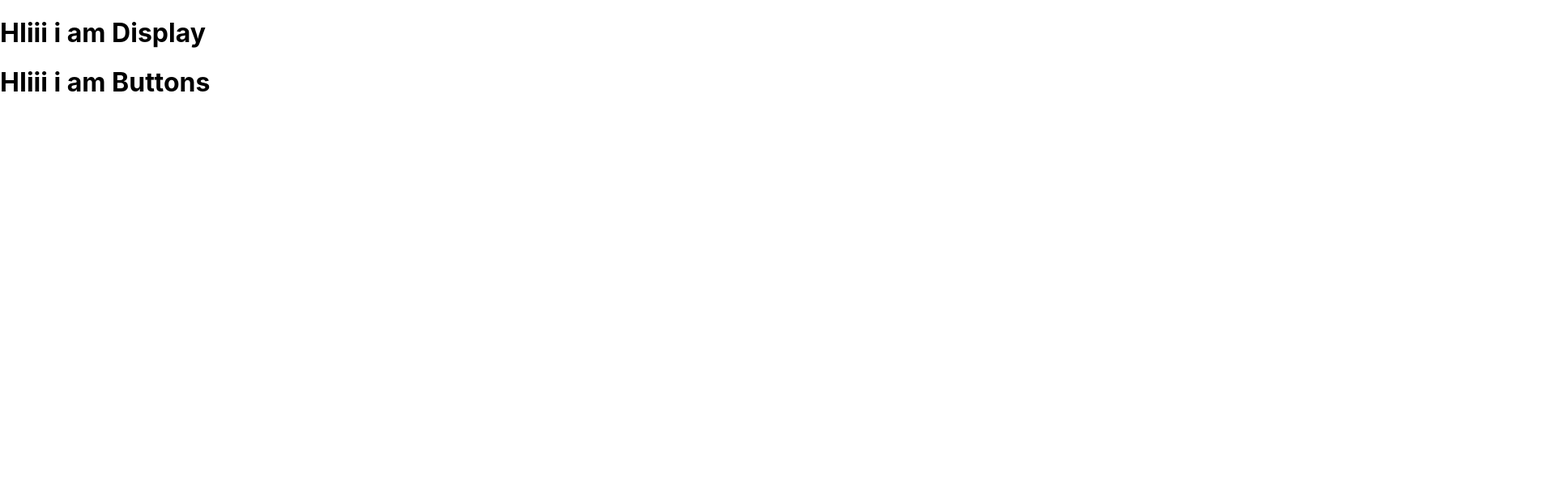
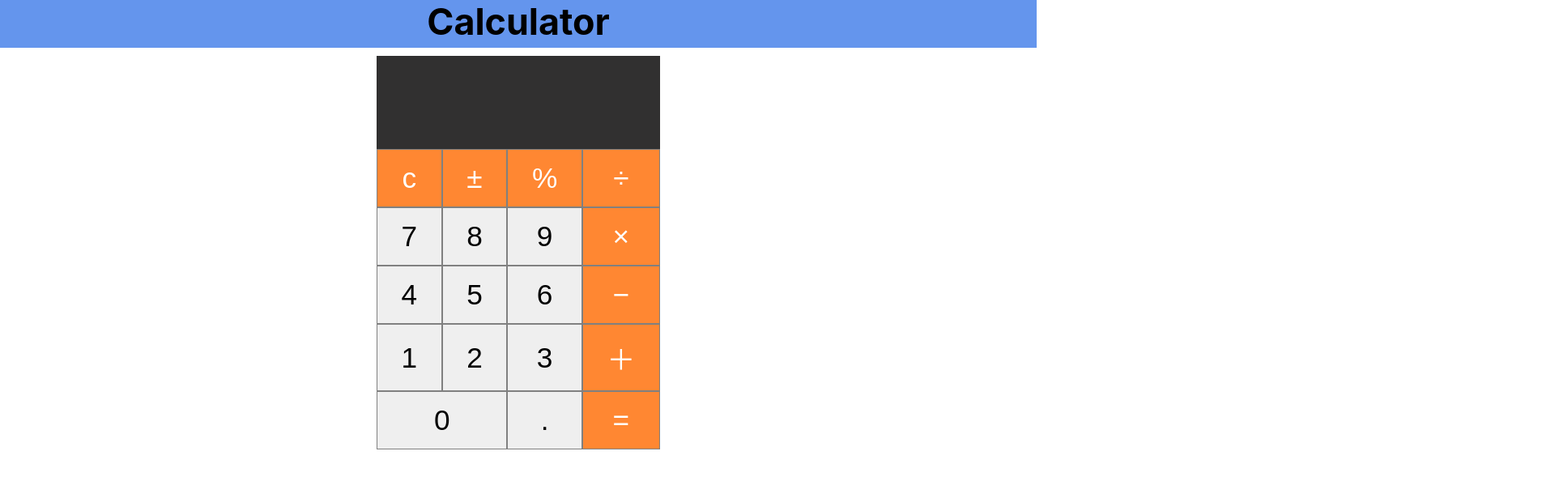
Before and after one commit to Sachng13/Calculator, a React (Create React App) app: page / in a window 1280 px wide. Shown: the top 594 px of the page at 81% size, 1920 px wide, since content can reach past the window. Built offline with nearby package versions, Linux system fonts and the light colour scheme.

Commit message:
fixed all workings committed

```diff
--- a/src/components/App.js
+++ b/src/components/App.js
@@ -1,36 +1,66 @@
 import Display from "./Display";
 import Buttons from "./Buttons";
 import { useState } from "react";
-// let result = Function("return " + state)();
+import Nav from "./Nav";
+
 
 function App() {
 
   const [state, setState] = useState("");
 
-  function handle(e){
+  function handle(e) {
+   if (state.charAt(state.length-1)=="+"
+   || state.charAt(state.length-1)=="-"
+   || state.charAt(state.length-1)=="*"
+   || state.charAt(state.length-1)=="/"){
+    if (e.target.value=="+"
+   || e.target.value=="-"
+   || e.target.value=="*"
+   || e.target.value=="/"){
+        setState(state.replace(state.charAt(state.length-1),e.target.value));
+        return;
+    }
+    else if (e.target.value=="="){
+      setState(state.substring(0,state.length-1));
+      return ;
+    }
+    else if (e.target.value=="%" || e.target.value=="+/-"){
+      return ;
+    }
+   }
     switch (e.target.value) {
       case "=":
         let result = Function("return " + state)();
-     setState(result);
+        setState(result.toString());
         break;
       case "C":
         setState("");
         break;
       case "+/-":
-     let result1 = Function(state)();
-     result1=result1*-1;
-     setState(result1);
+        let result1 = Function("return " + state)();
+        result1 = -result1;
+        setState(result1.toString());
+        break;
+      case "%":
+        let result2 = Function("return " + state)();
+        result2=result2/100;
+        setState(result2.toString());
+        break;
       default:
-     setState(state+e.target.value);
+        setState(state + e.target.value);
         break;
     }
   }
 
   return (
+    <>
+      <Nav></Nav>
      <div className="block">
-         <Display value={state}/>
-         <Buttons handle={handle}/>
+      <Display value={state} />
+      <Buttons handle={handle} />
     </div>
+    </>
+
   );
 }
 
--- a/src/components/Buttons.js
+++ b/src/components/Buttons.js
@@ -1,7 +1,28 @@
-function Buttons() {
+function Buttons(props) {
 
     return (
-     <h1>HIiii i am Buttons</h1>
+     <div className="btn-structure">
+      <button className="btn operations" onClick={props.handle} value={"C"}>c</button>
+      <button className="btn operations" onClick={props.handle} value={"+/-"}>	&plusmn;</button>
+      <button className="btn operations" onClick={props.handle} value={"%"}> &#x25;</button>
+      <button className="btn operations" onClick={props.handle} value={"/"}>&divide;</button>
+      <button className="btn" onClick={props.handle} value={7}>7</button>
+      <button className="btn" onClick={props.handle} value={8}>8</button>
+      <button className="btn" onClick={props.handle} value={9}>9</button>
+      <button className="btn operations" onClick={props.handle} value={"*"}>&times;</button>
+      <button className="btn" onClick={props.handle} value={4}>4</button>
+      <button className="btn" onClick={props.handle} value={5}>5</button>
+      <button className="btn" onClick={props.handle} value={6}>6</button>
+      <button className="btn operations" onClick={props.handle} value={"-"}>&#8722;</button>
+      <button className="btn" onClick={props.handle} value={1}>1</button>
+      <button className="btn" onClick={props.handle} value={2}>2</button>
+      <button className="btn" onClick={props.handle} value={3}>3</button>
+      <button className="btn operations" onClick={props.handle} value={"+"}>&#65291;</button>
+      <button className="btn zero" onClick={props.handle} value={0}>0</button>
+      <button className="btn" onClick={props.handle} value={"."}>.</button>
+      <button className="btn operations" onClick={props.handle} value={"="}>=</button>
+
+     </div>
     );
   }
 
--- a/src/components/Display.js
+++ b/src/components/Display.js
@@ -1,7 +1,9 @@
-function Display() {
+function Display(props) {
 
     return (
-     <h1>HIiii i am Display</h1>
+     <div className="display">
+          {props.value}
+     </div>
     );
   }
 
--- /dev/null
+++ b/src/components/Nav.js
@@ -0,0 +1,12 @@
+function Nav(props) {
+
+    return (
+     <div className="Nav">
+          <h1>
+          Calculator
+            </h1>
+     </div>
+    );
+  }
+
+  export default Nav;
--- a/src/index.css
+++ b/src/index.css
@@ -1,3 +1,8 @@
+*{
+  margin: 0;
+  padding: 0;
+  box-sizing: border-box;
+}
 body {
   margin: 0;
   font-family: -apple-system, BlinkMacSystemFont, 'Segoe UI', 'Roboto', 'Oxygen',
@@ -12,7 +17,51 @@ code {
     monospace;
 }
 .block{
-  height: 500px;
-  width: 5000px;
-  border: 2pz solid red;
+  display: flex;
+  flex-direction: column;
+  align-items: center;
+  justify-content: center;
+  margin-top: 10px;
 }
+.display{
+  background-color: rgb(49, 48, 48);
+  color: white;
+  width: 350px;
+  height: 115px;
+  font-size: 2.5rem;
+  padding: 25px 0px;
+  text-align: right;
+  overflow-y:scroll;
+}
+
+.display::-webkit-scrollbar{
+  display: none;
+}
+.btn-structure{
+  width: 350px;
+  display: grid;
+  grid-template-columns: auto auto auto auto;
+}
+.btn{
+  font-size: 2.2rem;
+  padding: 15px 10px;
+  text-align: center;
+  outline: none;
+  border: 1px solid grey;
+}
+.zero{
+  grid-column: 1/3;
+}
+.operations{
+  background-color: #ff8732;
+  color: white;
+
+}
+.Nav{
+  text-align: center;
+  background-color: cornflowerblue;
+  font-size: 1.4rem;
+}
+.Nav h1{
+  padding-bottom: 5px;
+}
```
Lines whose indentation alone changed are shown as unchanged.
